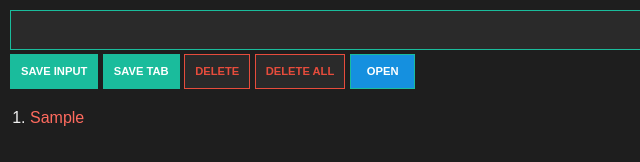
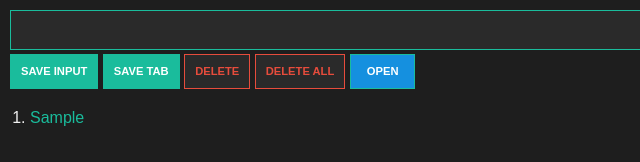
Before and after one commit to AbdulDevHub/Linkest, a browser extension: page index.html in a window 1280 px wide. Both pictures are taken after typing "Sample" into the empty fields and a click on the button "SAVE INPUT". Shown: the full height of the page, 0-640 px from the left. Drawn offline with nearby package versions, Linux system fonts and the light colour scheme.

Commit message:
Update link color in CSS
Changed the anchor tag color from #ff6b5f to #1abc9c for improved visual appearance.

```diff
--- a/index.css
+++ b/index.css
@@ -48,7 +48,7 @@ li {
 }
 
 a {
-    color: #ff6b5f;
+    color: #1abc9c;
 }
 
 .notUrl a {
```
